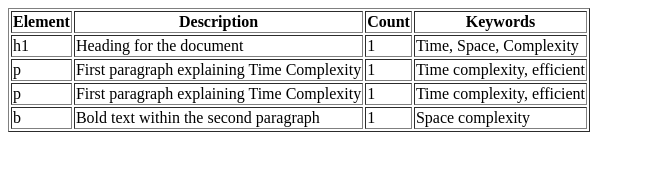
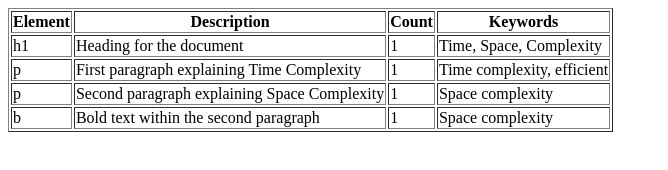
Before and after one commit to acciojob/time-and-space-complexity-Musharraf-712, a website: page main.html in a window 1280 px wide. Shown: the whole page, without its empty margins (0-668 px from the left). Drawn offline with Linux system fonts and the light colour scheme.

Commit message:
created a submission

```diff
--- a/main.html
+++ b/main.html
@@ -8,7 +8,7 @@
 
 <body>
 	<!-- the entire body must be written by student -->
-	<table border=1>
+	<table border="1">
 		<tr>
 
 				<th>Element</th>
@@ -31,9 +31,9 @@
 		</tr>
 		<tr>
 			<td>p</td>
-			<td>First paragraph explaining Time Complexity</td>
+			<td>Second paragraph explaining Space Complexity</td>
 			<td>1</td>
-			<td>Time complexity, efficient</td>
+			<td>Space complexity</td>
 		</tr>
 		<tr>
 			<td>b</td>
```
